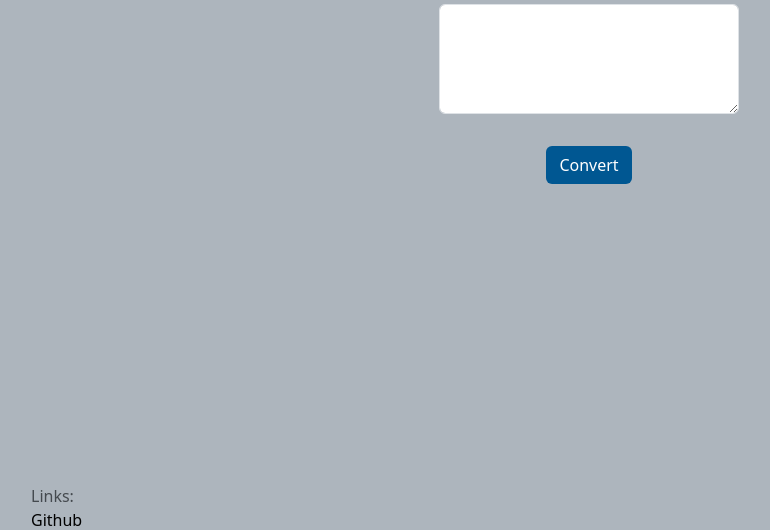
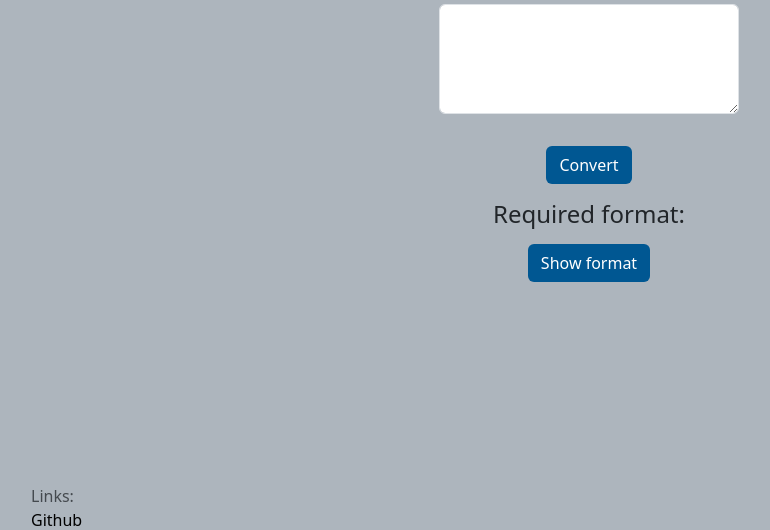
Before and after one commit to Jan-PieterK/health-level-seven, a Django app: page /text-to-hl7/ in a window 1280 px wide. Shown: the part 228-758 px from the top of the page, without its empty margins (51-821 px from the left). Run offline with Django 4.2, Linux system fonts and the light colour scheme; some libraries are stand-ins or nearby versions.

Commit message:
Added a "Show Format" button on the Text to HL7 page.

```diff
--- a/static/src/css/style.css
+++ b/static/src/css/style.css
@@ -45,6 +45,10 @@ table.text-hl7-white td, table.bg-hl7-primary_blue th {
     display: none;
 }
 
+.hidden_text {
+    display: none;
+}
+
 .navbar-collapse {
       text-align: center;
     }
--- a/templates/excel_to_hl7.html
+++ b/templates/excel_to_hl7.html
@@ -63,7 +63,6 @@
       </div>
     </div>
   </div>
-</div>
 </div>
 <div
   class="text-center"
--- a/templates/hl7_to_csv.html
+++ b/templates/hl7_to_csv.html
@@ -29,7 +29,6 @@
         cols="50"
       ></textarea>
     </div>
-    </br>
     <div
       class="mb-3"
     >
--- a/templates/text_to_hl7.html
+++ b/templates/text_to_hl7.html
@@ -63,17 +63,65 @@
       </a>
     </div>
   </div>
+
   {% endif %}
+
+</div>
+<div
+  class="custom-center m-3"
+>
+  <h4>
+    Required format:
+  </h4>
+</div>
+<div
+  class="justify-content-center d-flex m-2"
+>
+  <button
+    class="btn custom-button text-white"
+    id="toggleButton"
+  >
+    Show format
+  </button>
+</div>
+
+<div
+  class="container w-25 hidden_text"
+  id="tableContainer"
+>
+  <div
+    class="container mt-3"
+  >
+    <div
+      class="input-group"
+    >
+      <card
+        class="form-control bg-hl7-primary_blue"
+        id="csv-format"
+        style="white-space: pre-line; color: white;"
+        >MSH;2;^~\&;
+        PID;24.1.1;Y;
+        ENV;1;P03;
+      </card>
+    </div>
+  </div>
 </div>
 <script>
+  document.addEventListener('DOMContentLoaded', function() {
     document.getElementById("copy-button").addEventListener("click", function() {
-        var hl7MessageTextArea = document.getElementById("hl7-message");
-        hl7MessageTextArea.select();
-        document.execCommand("copy");
+      var hl7MessageTextArea = document.getElementById("hl7-message");
+      hl7MessageTextArea.select();
+      document.execCommand("copy");
 
+  });
     });
 
+    const toggleButton = document.getElementById('toggleButton');
+    const tableContainer = document.getElementById('tableContainer');
 
+    toggleButton.addEventListener('click', function() {
+      tableContainer.classList.toggle('hidden_text');
+    });
 
 </script>
 
```
Also changed, not shown: templates/csv_to_hl7.html (+5 -12 lines), templates/hl7_to_excel.html (+4 -3 lines).
